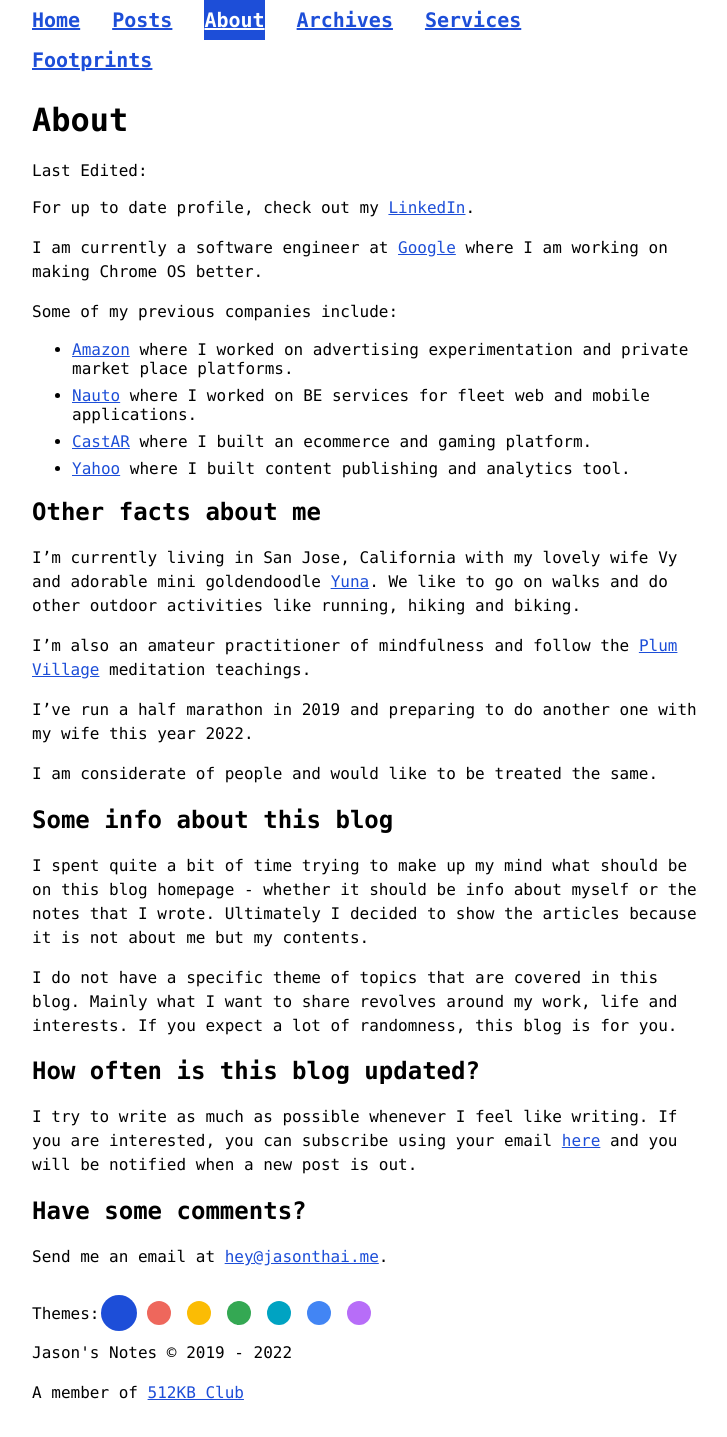
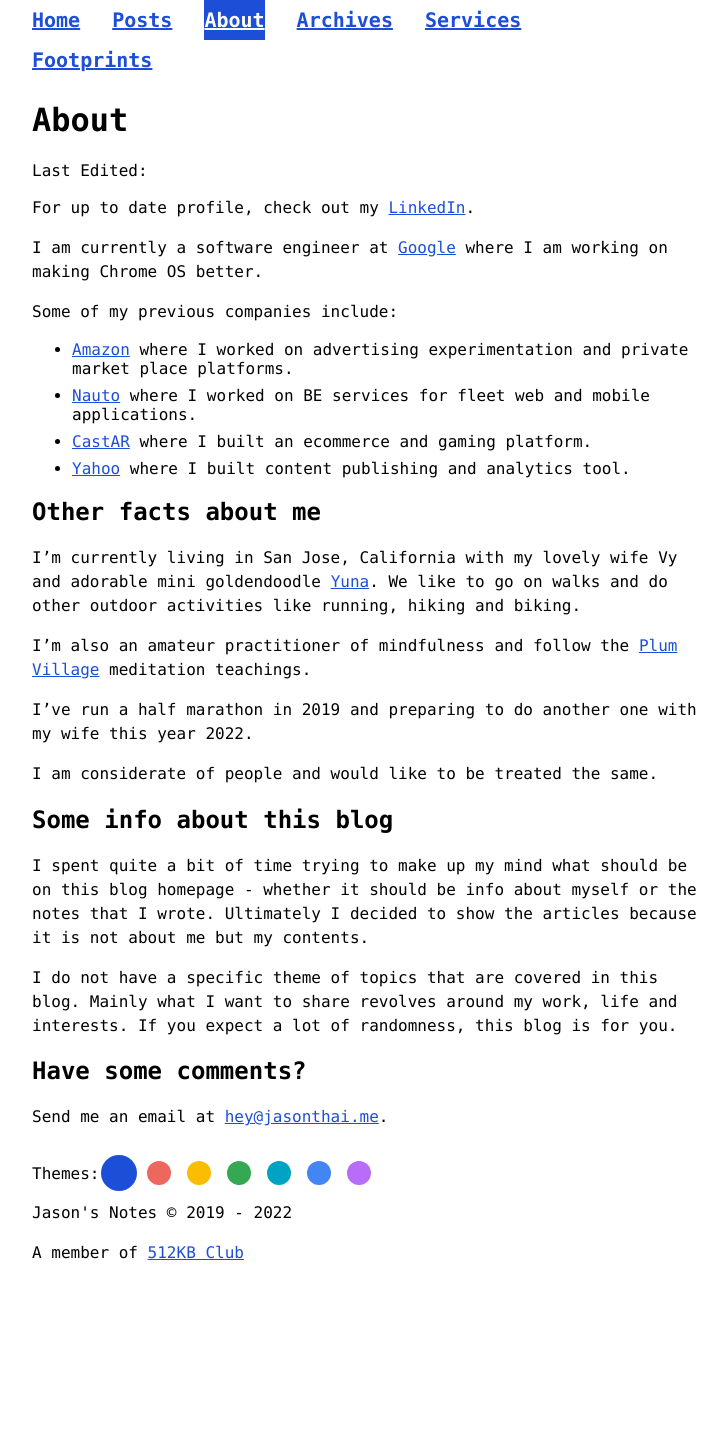
Before and after one commit to jasontthai/jasonthai.me, a Jekyll site: the page built from about.md, in a window 1280 px wide. Shown: the whole page, without its empty margins (272-999 px from the left). Built offline with Jekyll 4.4.1, drawn with Linux system fonts in a browser that asks for light colours; after the commit the page ends 1297 px from its top, so only the background shows below that.

Commit message:
update about

```diff
--- a/about.md
+++ b/about.md
@@ -30,8 +30,5 @@
 I do not have a specific theme of topics that are covered in this blog. Mainly what I want to share revolves around my work, life and interests.
 If you expect a lot of randomness, this blog is for you.
 
-## How often is this blog updated?
-I try to write as much as possible whenever I feel like writing. If you are interested, you can subscribe using your email [here](https://sendy.jasonthai.me/subscription?f=1xbnC4rzl5bZyD5KdkNEpvolP9bMamozYB9Km892ZO0L7mc7N7Pq7ckWA1dY3DSlvL) and you will be notified when a new post is out.
-
 ## Have some comments?
 Send me an email at [&#104;&#101;&#121;&#064;&#106;&#097;&#115;&#111;&#110;&#116;&#104;&#097;&#105;&#046;&#109;&#101;](mailto:&#104;&#101;&#121;&#064;&#106;&#097;&#115;&#111;&#110;&#116;&#104;&#097;&#105;&#046;&#109;&#101;).
```
